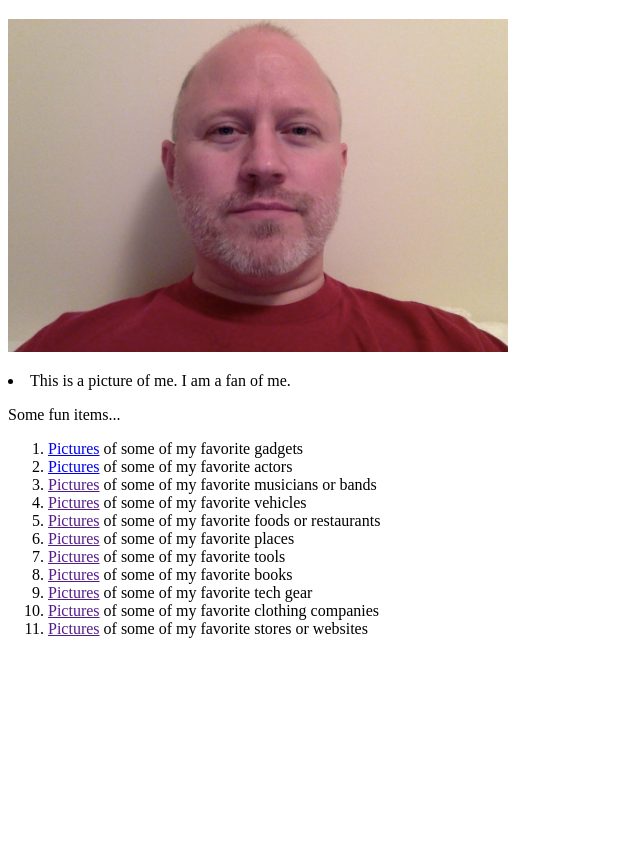
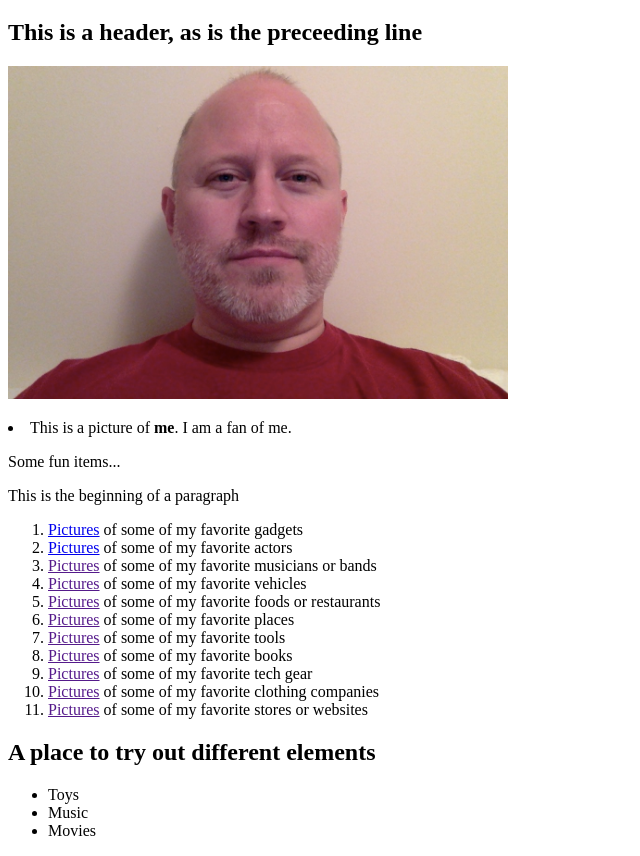
Before and after one commit to codemadbrad/codemadbrad.github.io, a plain HTML site: page index.html in a window 1280 px wide. Shown: the part 61-917 px from the top of the page, without its empty margins (0-640 px from the left). Before the commit the page ends 800 px from the top, so only its background shows below. Drawn offline with Linux system fonts and the light colour scheme.

Commit message:
Trying out different elements and attributes

```diff
--- a/index.html
+++ b/index.html
@@ -2,12 +2,16 @@
 <html>
 <h1>A Few Of My Favorite Things</h1>
 
+<h2>This is a header, as is the preceeding line</h2>
+
 <p>
       <img src="brad.jpg" width="500">
-      <li>This is a picture of me.  I am a fan of me.</li><p>
+      <li>This is a picture of <strong>me</strong>.  I am a fan of me.</li><p>
 
 
 <p>Some fun items...</p>
+
+<p>This is the beginning of a paragraph</p>
 
 <ol>
   <li><a href="gadgets.html">Pictures</a> of some of my favorite gadgets</li>
@@ -32,3 +36,11 @@
 
   <li><a href="">Pictures</a> of some of my favorite stores or websites</li>
 </ol>
+
+<h2>A place to try out different elements</h2>
+
+<ul>
+  <li>Toys</li>
+  <li>Music</li>
+  <li>Movies</li>
+</ul>
```
